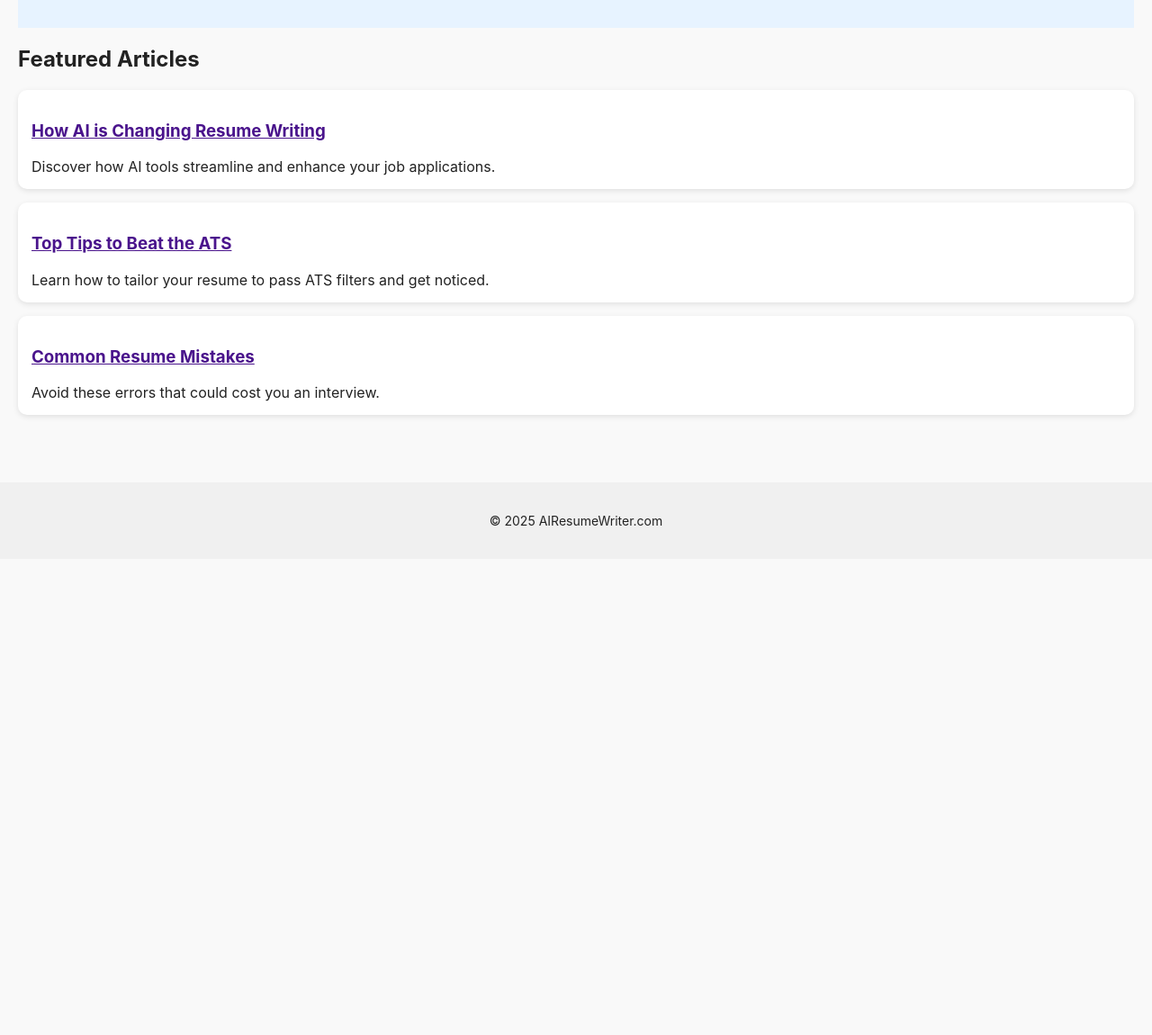
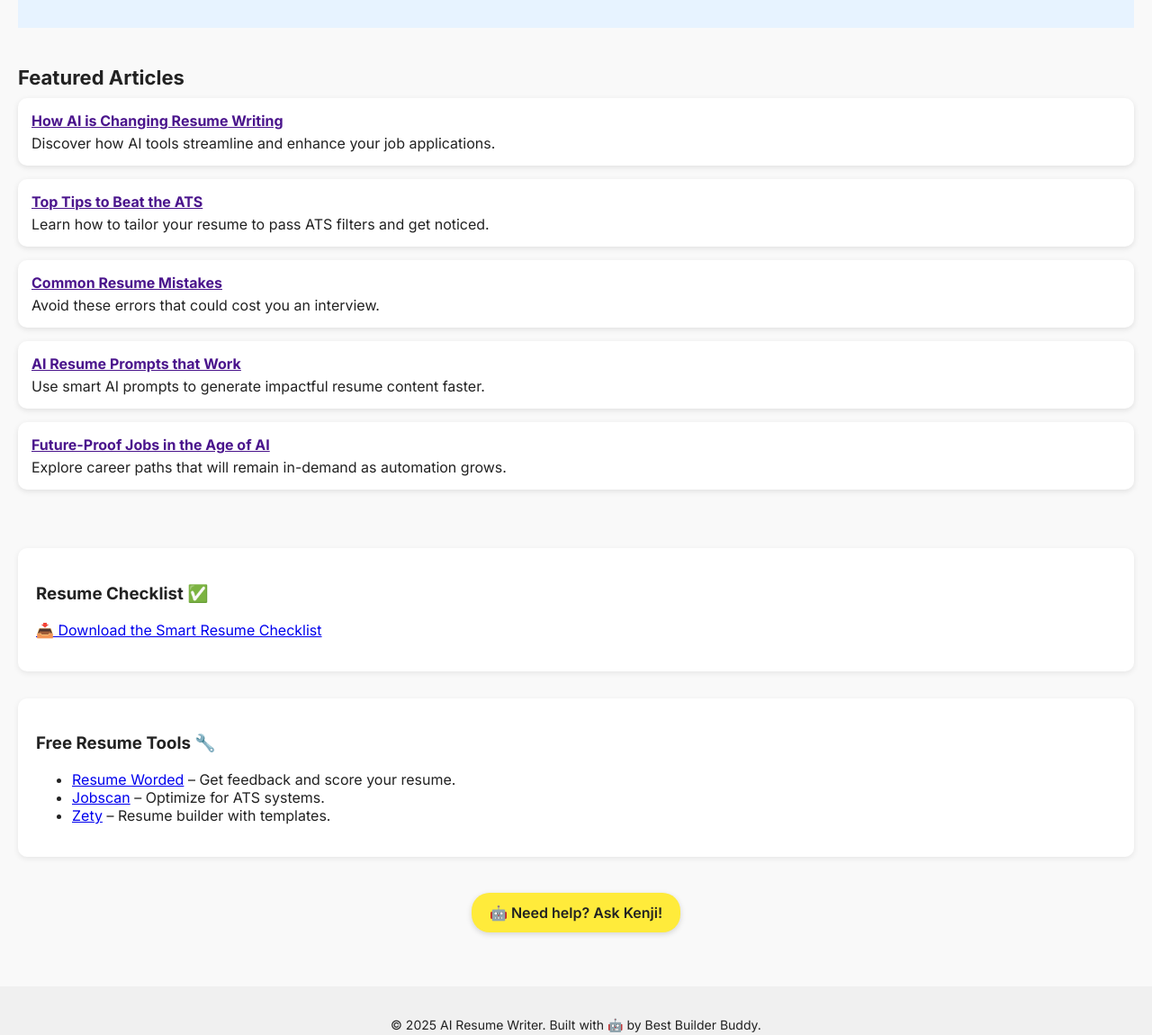
Before and after one commit to airesumewriter/AIResumeWriter, a plain HTML site: page index.html in a window 1280 px wide. Shown: the part 320-1470 px from the top of the page at 90% size. Before the commit the page ends 941 px from the top, so only its background shows below. Drawn offline with Linux system fonts and the light colour scheme.

Commit message:
Update index.html

```diff
--- a/index.html
+++ b/index.html
@@ -1,19 +1,23 @@
 <!DOCTYPE html>
 <html lang="en">
+
 <head>
   <meta charset="UTF-8" />
   <meta name="viewport" content="width=device-width, initial-scale=1.0" />
   <title>AI Resume Writer</title>
   <link rel="stylesheet" href="style.css" />
+  <link href="https://fonts.googleapis.com/css2?family=Inter:wght@400;600;700&display=swap" rel="stylesheet">
+  <script src="https://cdn.jsdelivr.net/npm/@chatbotui/core@latest/dist/chatbotui.min.js" defer></script>
 </head>
+
 <body>
   <header>
     <h1>AI Resume Writer</h1>
     <nav>
       <a href="index.html">Home</a>
       <a href="articles.html">Articles</a>
-      <a href="#">Checklist</a>
-      <a href="#">Tools</a>
+      <a href="#checklist">Checklist</a>
+      <a href="#tools">Tools</a>
     </nav>
   </header>
 
@@ -23,18 +27,58 @@
       <p>Write better resumes. Land more interviews. All free, guided by AI.</p>
     </section>
 
-    <section class="summary-cards">
-      <h2>Featured Articles</h2>
-      <div class="card-grid">
-        <div class="card"><h3><a href="articles.html#ai-resume">How AI is Changing Resume Writing</a></h3><p>Discover how AI tools streamline and enhance your job applications.</p></div>
-        <div class="card"><h3><a href="articles.html#ats-tips">Top Tips to Beat the ATS</a></h3><p>Learn how to tailor your resume to pass ATS filters and get noticed.</p></div>
-        <div class="card"><h3><a href="articles.html#resume-mistakes">Common Resume Mistakes</a></h3><p>Avoid these errors that could cost you an interview.</p></div>
+    <section class="featured">
+      <h3>Featured Articles</h3>
+      <div class="card">
+        <a href="articles.html#ai-resume"><strong>How AI is Changing Resume Writing</strong></a>
+        <p>Discover how AI tools streamline and enhance your job applications.</p>
       </div>
+      <div class="card">
+        <a href="articles.html#beat-ats"><strong>Top Tips to Beat the ATS</strong></a>
+        <p>Learn how to tailor your resume to pass ATS filters and get noticed.</p>
+      </div>
+      <div class="card">
+        <a href="articles.html#resume-mistakes"><strong>Common Resume Mistakes</strong></a>
+        <p>Avoid these errors that could cost you an interview.</p>
+      </div>
+      <div class="card">
+        <a href="articles.html#ai-prompts"><strong>AI Resume Prompts that Work</strong></a>
+        <p>Use smart AI prompts to generate impactful resume content faster.</p>
+      </div>
+      <div class="card">
+        <a href="articles.html#future-jobs"><strong>Future-Proof Jobs in the Age of AI</strong></a>
+        <p>Explore career paths that will remain in-demand as automation grows.</p>
+      </div>
+    </section>
+
+    <section id="checklist">
+      <h3>Resume Checklist ✅</h3>
+      <p><a href="checklist.pdf" download>📥 Download the Smart Resume Checklist</a></p>
+    </section>
+
+    <section id="tools">
+      <h3>Free Resume Tools 🔧</h3>
+      <ul>
+        <li><a href="https://resumeworded.com" target="_blank">Resume Worded</a> – Get feedback and score your resume.</li>
+        <li><a href="https://jobscan.co" target="_blank">Jobscan</a> – Optimize for ATS systems.</li>
+        <li><a href="https://zety.com" target="_blank">Zety</a> – Resume builder with templates.</li>
+      </ul>
+    </section>
+
+    <section class="kenji-chat">
+      <div id="kenji-trigger">🤖 Need help? Ask Kenji!</div>
     </section>
   </main>
 
   <footer>
-    <p>© 2025 AIResumeWriter.com</p>
+    <p>&copy; 2025 AI Resume Writer. Built with 🤖 by Best Builder Buddy.</p>
   </footer>
+
+  <script>
+    document.getElementById('kenji-trigger').addEventListener('click', function () {
+      window.open("https://chatbase.co/chatbot-iframe/0n3OR_TmBfnFfKXUGd07Z", "kenjiWindow", "width=420,height=600");
+    });
+  </script>
 </body>
+
 </html>
```
